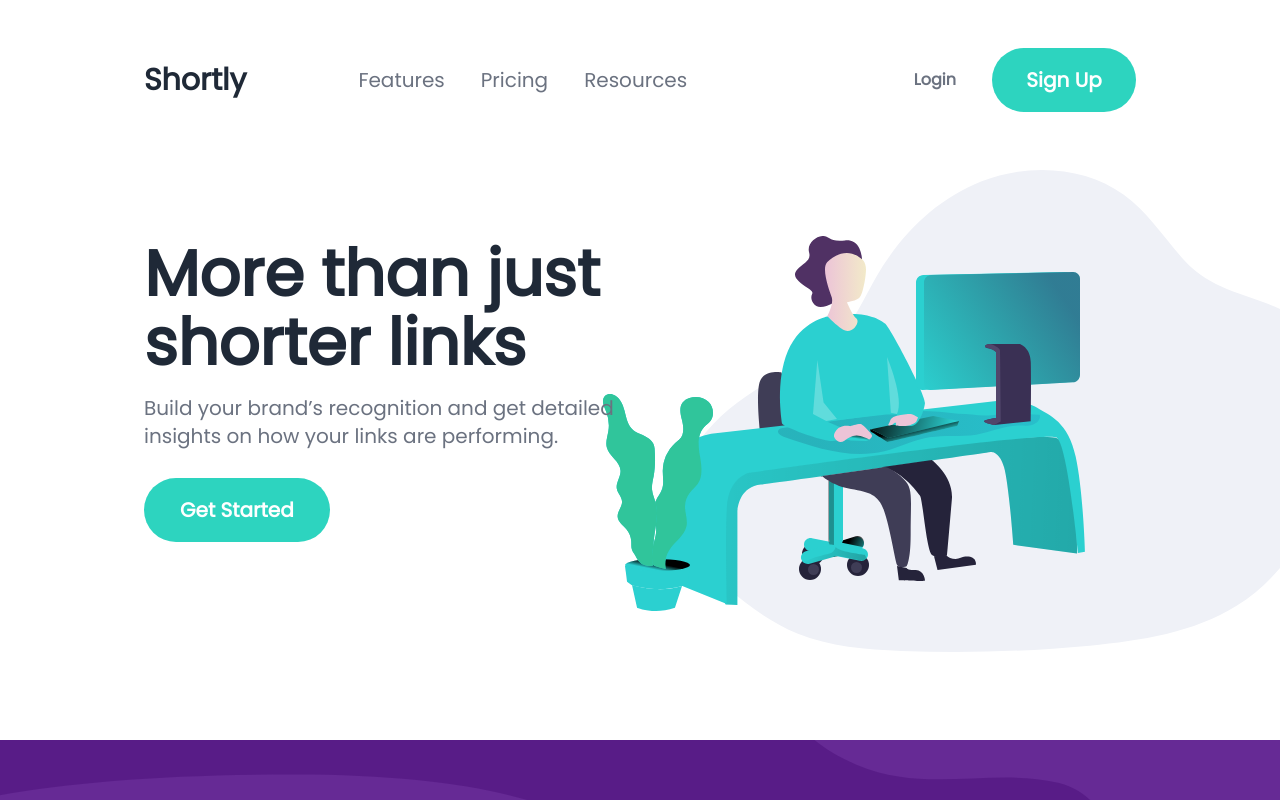
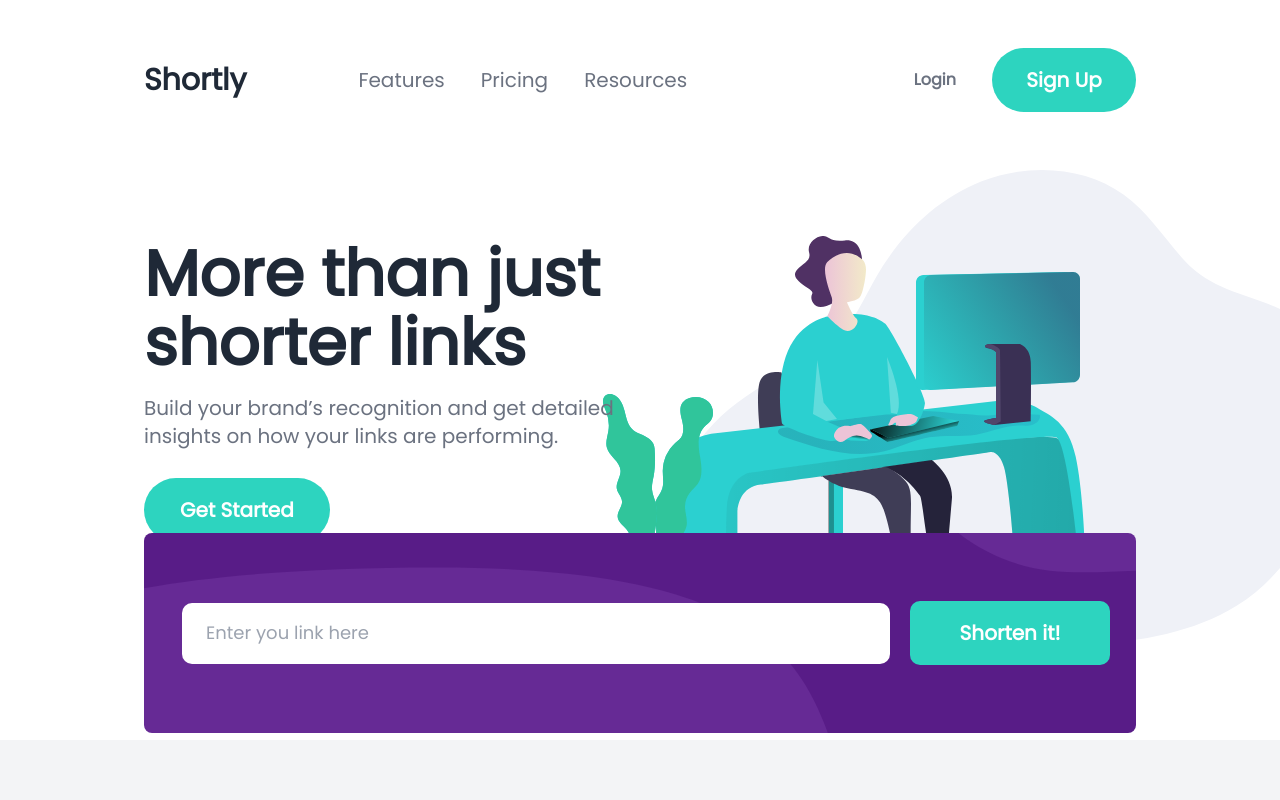
Before and after one commit to zenhuw/shortly-test, an Angular app: page / in a window 1280 px wide. Shown: the top 800 px of the page. Built offline with nearby package versions, Linux system fonts and the light colour scheme.

Commit message:
shorten component absolute position

```diff
--- a/src/app/components/shorten/shorten.component.html
+++ b/src/app/components/shorten/shorten.component.html
@@ -1,3 +1,16 @@
-<div
-  class="flex w-full bg-cover bg-blend-luminosity h-[200px] bg-purple-900 bg-[url('/assets/images/bg-shorten-desktop.svg')]"
-></div>
+<div class="w-full absolute px-5 top-2/3 max-md:top-[80%] bg-blend-overlay lg:px-36 2xl:px-60">
+  <div
+    class="flex max-sm:flex-col max-md:flex-wrap max-md:flex-col bg-cover rounded-lg bg-blend-luminosity h-[200px] pl-[38px] gap-[20px] pr-[26px] max-md:justify-center items-center bg-purple-900 bg-[url('/assets/images/bg-shorten-desktop.svg')]"
+  >
+    <div class="h-[61px] w-full px-6 flex items-center bg-white rounded-[10px]">
+      <input
+        class="h-[27px] w-full focus:outline-none text-lg text-gray-500 font-medium"
+        placeholder="Enter you link here"
+      />
+    </div>
+    <button
+      class="rounded-[10px] w-[200px] max-md:w-full shrink-0 bg-teal-400 h-16 px-9 py-4 text-white text-xl font-semibold"
+      >Shorten it!</button
+    >
+  </div>
+</div>
```
